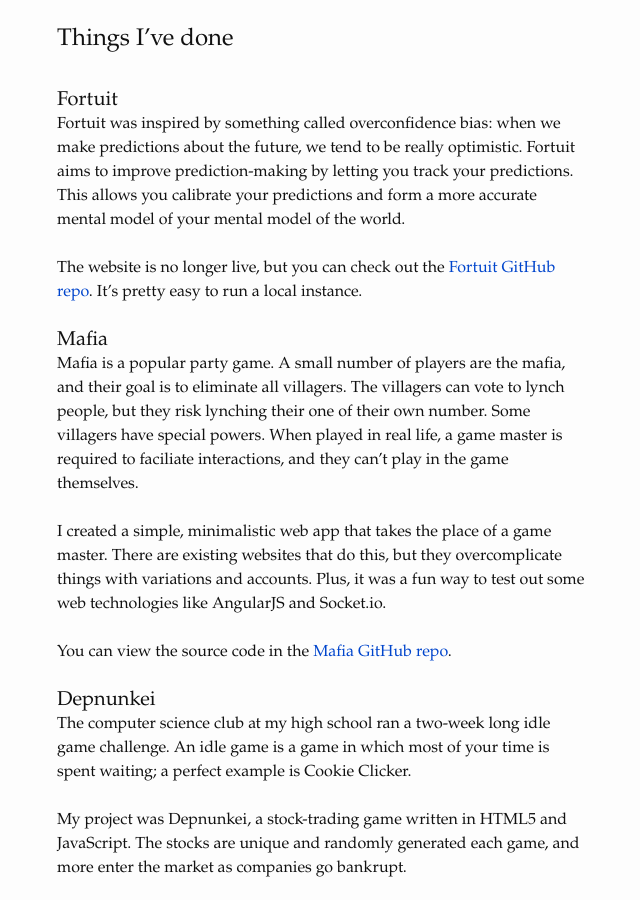
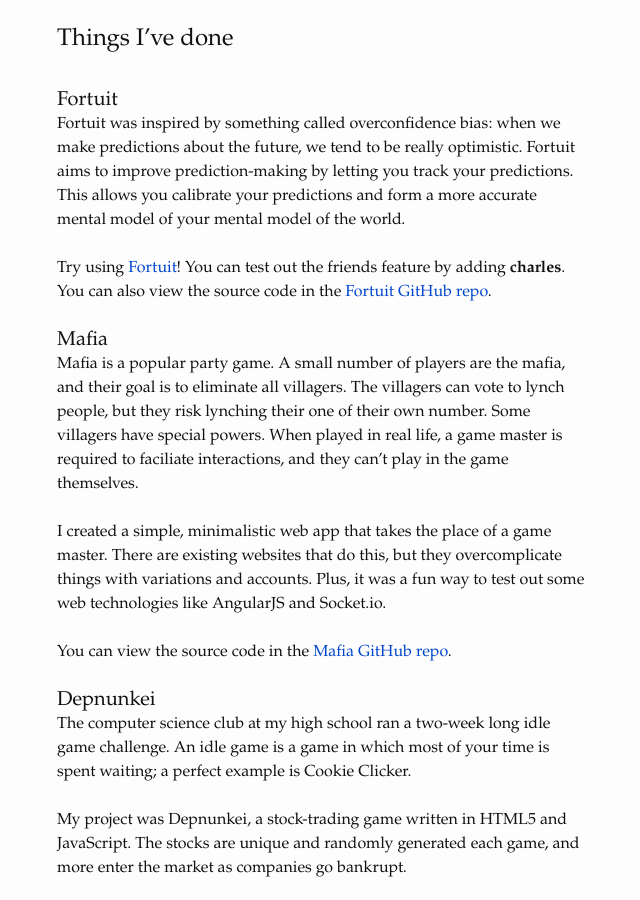
Before and after one commit to czinn/czinn.github.io, a Jekyll site: the page built from index.md, in a window 1280 px wide and 900 px high, scrolled down 536 px. Shown: the whole window, without its empty margins (319-959 px from the left). Built offline with Jekyll 4.4.1, drawn with Linux system fonts in a browser that asks for light colours.

Commit message:
Fortuit lives again.

```diff
--- a/index.md
+++ b/index.md
@@ -22,7 +22,7 @@
 
 Fortuit was inspired by something called overconfidence bias: when we make predictions about the future, we tend to be really optimistic. Fortuit aims to improve prediction-making by letting you track your predictions. This allows you calibrate your predictions and form a more accurate mental model of your mental model of the world.
 
-The website is no longer live, but you can check out the [Fortuit GitHub repo][fortuit]. It's pretty easy to run a local instance.
+Try using [Fortuit][tryfortuit]! You can test out the friends feature by adding **charles**. You can also view the source code in the [Fortuit GitHub repo][fortuit].
 
 ### Mafia
 
```
Also changed, not shown: other parts of index.md (+1 -0 lines), 1 other file.
